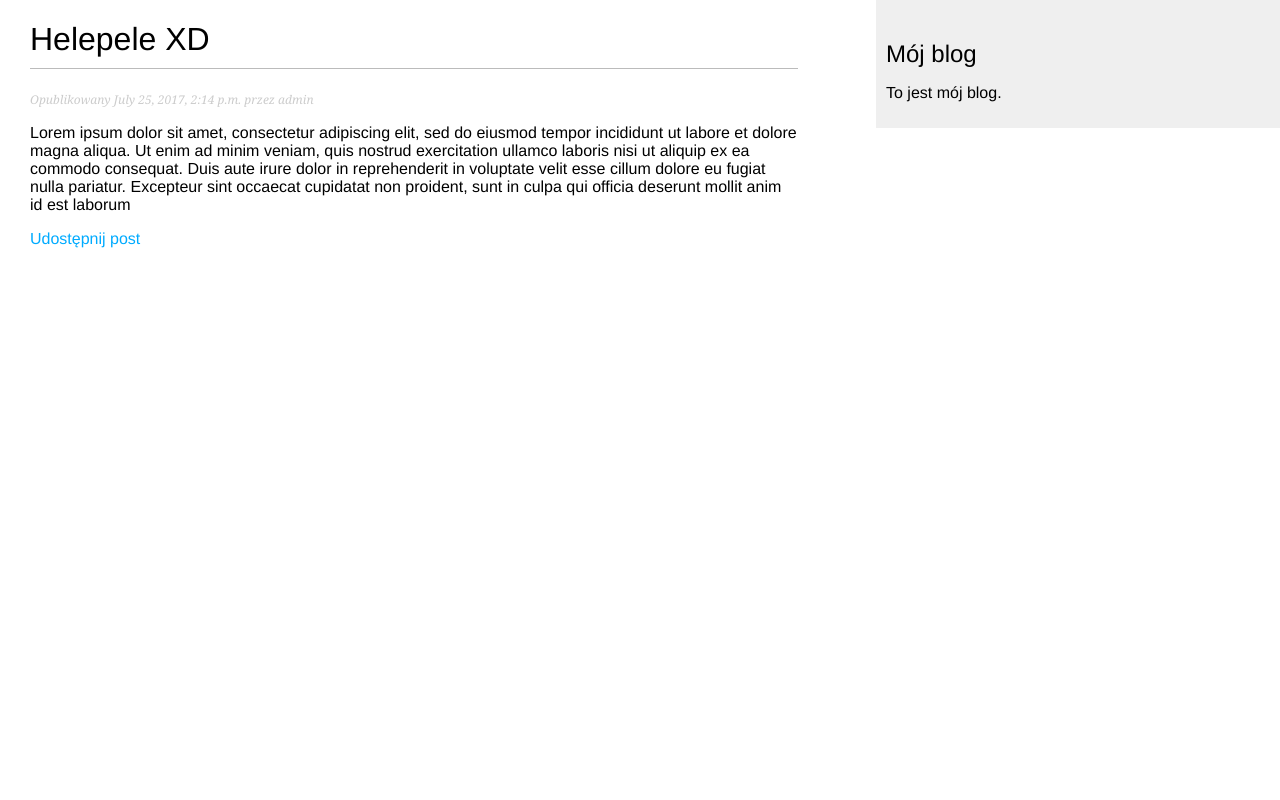
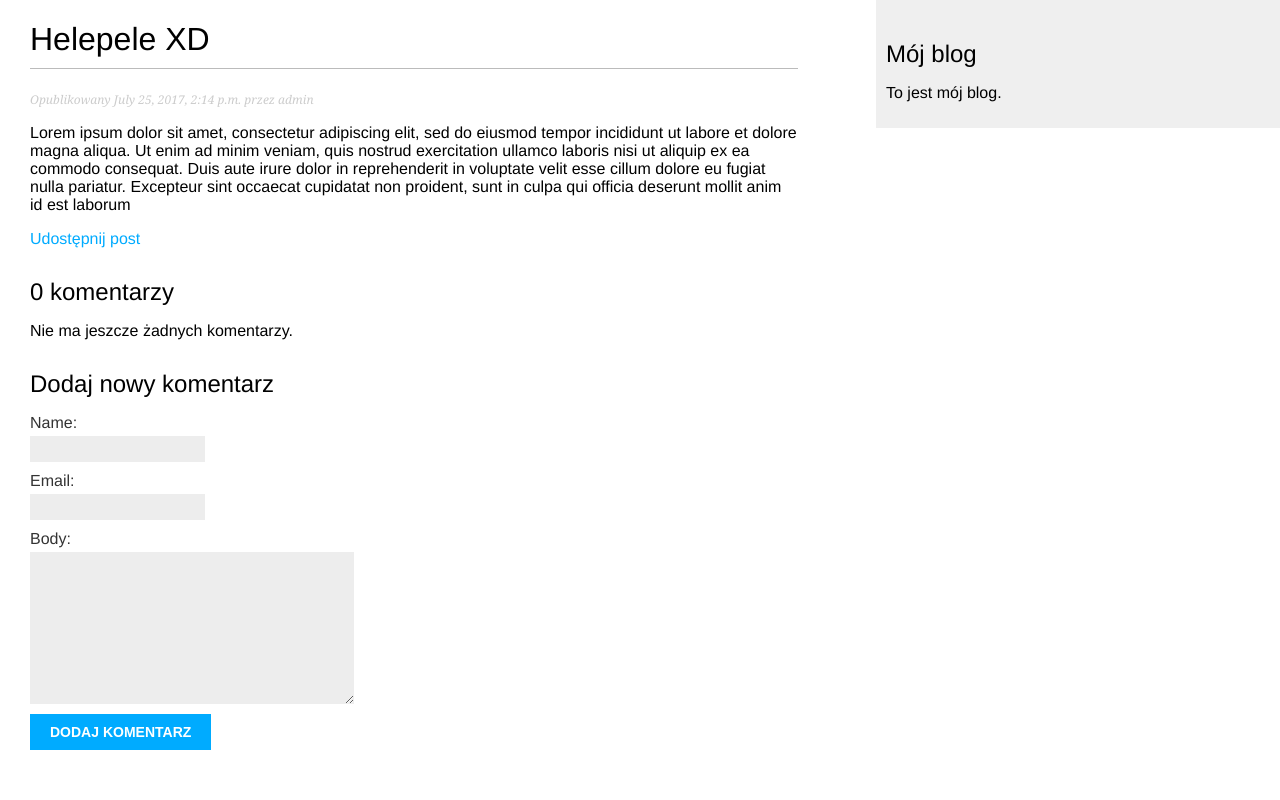
Before and after one commit to Zdziczaly/myBlog, a Django app: a page that uses blog/templates/blog/post/detail.html in a window 1280 px wide. Run offline with Django 3.2, Linux system fonts and the light colour scheme; data comes from the database, SQL or seed files in the repository; both versions use the stored data as it was after the commit.

Commit message:
Dodany system komentarzy

```diff
--- a/blog/forms.py
+++ b/blog/forms.py
@@ -1,4 +1,5 @@
 from django import forms
+from .models import Comment
 
 
 class EmailPostForm(forms.Form):
@@ -6,3 +7,9 @@ class EmailPostForm(forms.Form):
     email = forms.EmailField()
     to = forms.EmailField()
     comments = forms.CharField(required=False, widget=forms.Textarea)
+
+
+class CommentForm(forms.ModelForm):
+    class Meta:
+        model = Comment
+        fields = ('name', 'email', 'body')
--- a/blog/models.py
+++ b/blog/models.py
@@ -31,3 +31,19 @@ class Post(models.Model):
     def get_absolute_url(self):
         return reverse('blog:post_detail',
                        args=[self.publish.year, self.publish.strftime('%m'), self.publish.strftime('%d'), self.slug])
+
+
+class Comment(models.Model):
+    post = models.ForeignKey(Post, related_name='comments')
+    name = models.CharField(max_length=80)
+    email = models.EmailField()
+    body = models.TextField()
+    created = models.DateTimeField(auto_now_add=True)
+    updated = models.DateTimeField(auto_now=True)
+    active = models.BooleanField(default=True)
+
+    class Meta:
+        ordering = ('created',)
+
+    def __str__(self):
+        return "Komentarz dodany przez {} dla posta {}".format(self.name, self.post)
--- a/blog/templates/blog/post/detail.html
+++ b/blog/templates/blog/post/detail.html
@@ -11,4 +11,30 @@
             Udostępnij post
         </a>
     </p>
+    {% with comments.count as total_comments %}
+        <h2>
+            {{ total_comments }} komentarz{{ total_comments|pluralize:"y" }}
+        </h2>
+    {% endwith %}
+    {% for comment in comments %}
+        <div class="comment">
+            <p class="info">
+                Komentarz {{ forloop.counter }} dodany przez {{ comment.name }}
+                {{ comment.created }}
+            </p>
+            {{ comment.body|linebreaks }}
+        </div>
+    {% empty %}
+        <p>Nie ma jeszcze żadnych komentarzy.</p>
+    {% endfor %}
+    {% if new_comment %}
+        <h2>Twój komentarz został dodany.</h2>
+    {% else %}
+        <h2>Dodaj nowy komentarz</h2>
+        <form action="." method="post">
+            {{ comment_form.as_p }}
+            {% csrf_token %}
+            <p><input type="submit" value="Dodaj komentarz"></p>
+        </form>
+    {% endif %}
 {% endblock %}
--- a/blog/views.py
+++ b/blog/views.py
@@ -2,8 +2,10 @@ from django.shortcuts import render, get_object_or_404
 from .models import Post
 from django.core.paginator import Paginator, EmptyPage, PageNotAnInteger
 from django.views.generic import ListView
-from .forms import EmailPostForm
+from .forms import EmailPostForm, CommentForm
 from django.core.mail import send_mail
+from django.http import HttpResponseRedirect
+from django.urls import reverse
 
 
 def post_share(request, post_id):
@@ -43,7 +45,17 @@ def post_list(request):
     return render(request, 'blog/post/list.html', {'posts': posts, 'page': page})
 
 
-def post_detail(request, year, month, day, post):
+def post_detail(request, year, month, day, post, new_comment=None):
     post = get_object_or_404(Post, slug=post, status='published', publish__year=year, publish__month=month,
                              publish__day=day)
-    return render(request, 'blog/post/detail.html', {'post': post})
+    comments = post.comments.filter(active=True)
+    if request.method == 'POST':
+        comment_form = CommentForm(data=request.POST)
+        if comment_form.is_valid():
+            new_comment = comment_form.save(commit=False)
+            new_comment.post = post
+            new_comment.save()
+            return HttpResponseRedirect(reverse('blog:post_detail', args=(year, month, day, post.slug)))
+    else:
+        comment_form = CommentForm()
+    return render(request, 'blog/post/detail.html', {'post': post, 'comments': comments, 'comment_form': comment_form, 'new_comment':new_comment})
```
Also changed, not shown: blog/admin.py (+8 -1 lines), blog/migrations/0002_comment.py (added), db.sqlite3.
